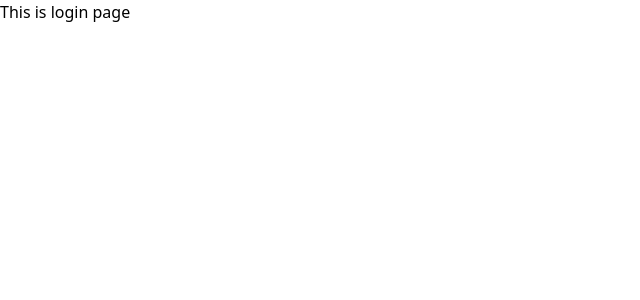
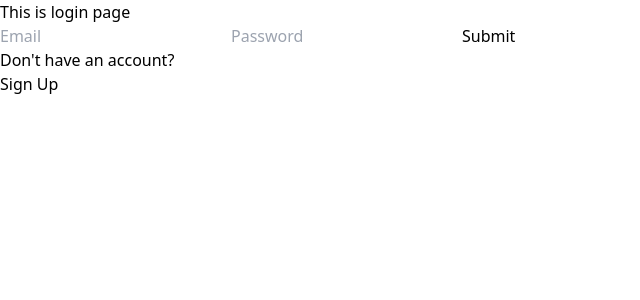
Before and after one commit to DuzDao/clone_gpt_website, a Next.js app in the folder chatgpt-clone/: page /auth/login in a window 1280 px wide. Shown: the top 300 px of the page, without its empty margins (0-640 px from the left). Built offline with nearby package versions, Linux system fonts and the light colour scheme.

Commit message:
feat: login

```diff
--- /dev/null
+++ b/chatgpt-clone/app/api/auth/login/route.ts
@@ -0,0 +1,53 @@
+// import prisma from '@/app/lib/prisma';
+import { NextResponse } from 'next/server';
+import z from 'zod';
+import { compare } from 'bcryptjs';
+import { prisma } from '@/app/lib/prisma';
+
+const usersChema = z.object({
+  email: z.string().email("Invalid email").min(1, "Email is required"),
+  password: z
+    .string()
+    .min(1, "Password is required")
+    .min(8, "Password must have more than 7 characters"),
+});
+
+export async function POST(req: Request) {
+  try {
+    const body = await req.json();
+    const {email, password} = usersChema.parse(body);
+
+    //Find user by email
+    const existingUserByEmail = await prisma.user.findUnique({
+      where: {email: email},
+    })
+
+    if (!existingUserByEmail) {
+      // Not found user
+      console.log("User with this email not found");
+      return NextResponse.json(
+        {message: "User with this email not found"},
+        {status: 409}
+      )
+    }
+    else {
+      const hassedPassword = existingUserByEmail.password;
+      const matchPassword = await compare(password, hassedPassword);
+
+      if (matchPassword) {
+        console.log("Password match");
+        return NextResponse.json({message:"Login done!"},{status: 201});
+      }else {
+        console.log("Password not match");
+        return NextResponse.json({message: "Wrong password"}, {status: 409});
+      }
+    }
+
+
+  } catch(error) {
+    NextResponse.json(
+      {message: "Something went wrong!"},
+      {status: 500}
+    )
+  }
+}
--- a/chatgpt-clone/app/api/auth/signup/route.ts
+++ b/chatgpt-clone/app/api/auth/signup/route.ts
@@ -2,7 +2,7 @@ import { hash } from 'bcryptjs';
 import { NextResponse } from 'next/server';
 import { z } from 'zod';
 
-import { prisma } from '../../../../lib/prisma';
+import { prisma } from '@/app/lib/prisma';
 
 // Define a schema for input validation
 const userSchema = z.object({
@@ -31,7 +31,7 @@ export async function POST(req: Request) {
     }
 
     const hashedPassword = await hash(password, 10);
-    const newUser = await prisma.user.create({
+    await prisma.user.create({
       data: {
         name,
         email,
--- a/chatgpt-clone/app/auth/login/page.tsx
+++ b/chatgpt-clone/app/auth/login/page.tsx
@@ -1,9 +1,21 @@
 "use client";
+
+import Form from "next/form";
+import { logIn } from "@/app/lib/actions";
 
 export default function Signup() {
   return (
     <div>
       <h1>This is login page</h1>
+      <Form action={logIn}>
+        <input type="text" placeholder="Email" name="email" />
+        <input type="password" placeholder="Password" name="password" />
+        <button type="submit">Submit</button>
+      </Form>
+      <h1>Don't have an account?</h1>
+      <button>
+        <a href="/auth/signup">Sign Up</a>
+      </button>
     </div>
   );
 }
--- a/chatgpt-clone/app/auth/signup/page.tsx
+++ b/chatgpt-clone/app/auth/signup/page.tsx
@@ -1,7 +1,7 @@
 "use client";
 
 import Form from "next/form";
-import { signUp } from "@/lib/actions";
+import { signUp } from "@/app/lib/actions";
 
 export default function Signup() {
   return (
@@ -13,6 +13,10 @@ export default function Signup() {
         <input type="password" name="password" placeholder="Password" />
         <button type="submit">Submit</button>
       </Form>
+      <h1>Already have an account?</h1>
+      <button>
+        <a href="/auth/login">Log In</a>
+      </button>
     </div>
   );
 }
--- /dev/null
+++ b/chatgpt-clone/app/lib/actions.ts
@@ -0,0 +1,34 @@
+'use server';
+import { redirect } from "next/navigation";
+
+async function signUp(formData: any) {
+  const res = await fetch(process.env.URL + "/api/auth/signup", {
+    method: "POST",
+    headers: {
+      "Content-Type": "application/json"
+    },
+    body: JSON.stringify({
+      "name": formData.get("name"),
+      "email": formData.get("email"),
+      "password": formData.get("password")
+    })
+  })
+  if (res.ok) {
+    redirect("/auth/login");
+  }
+}
+
+async function logIn(formData: any) {
+  await fetch(process.env.URL + "/api/auth/login", {
+    method: "POST",
+    headers: {
+      "Content-Type": "application/json"
+    },
+    body: JSON.stringify({
+      "email": formData.get("email"),
+      "password": formData.get("password")
+    })
+  })
+}
+
+export {signUp, logIn}
```
Also changed, not shown: chatgpt-clone/lib/actions.ts (deleted, +0 -17 lines), chatgpt-clone/app/lib/prisma.ts (renamed from chatgpt-clone/lib/prisma.ts).
